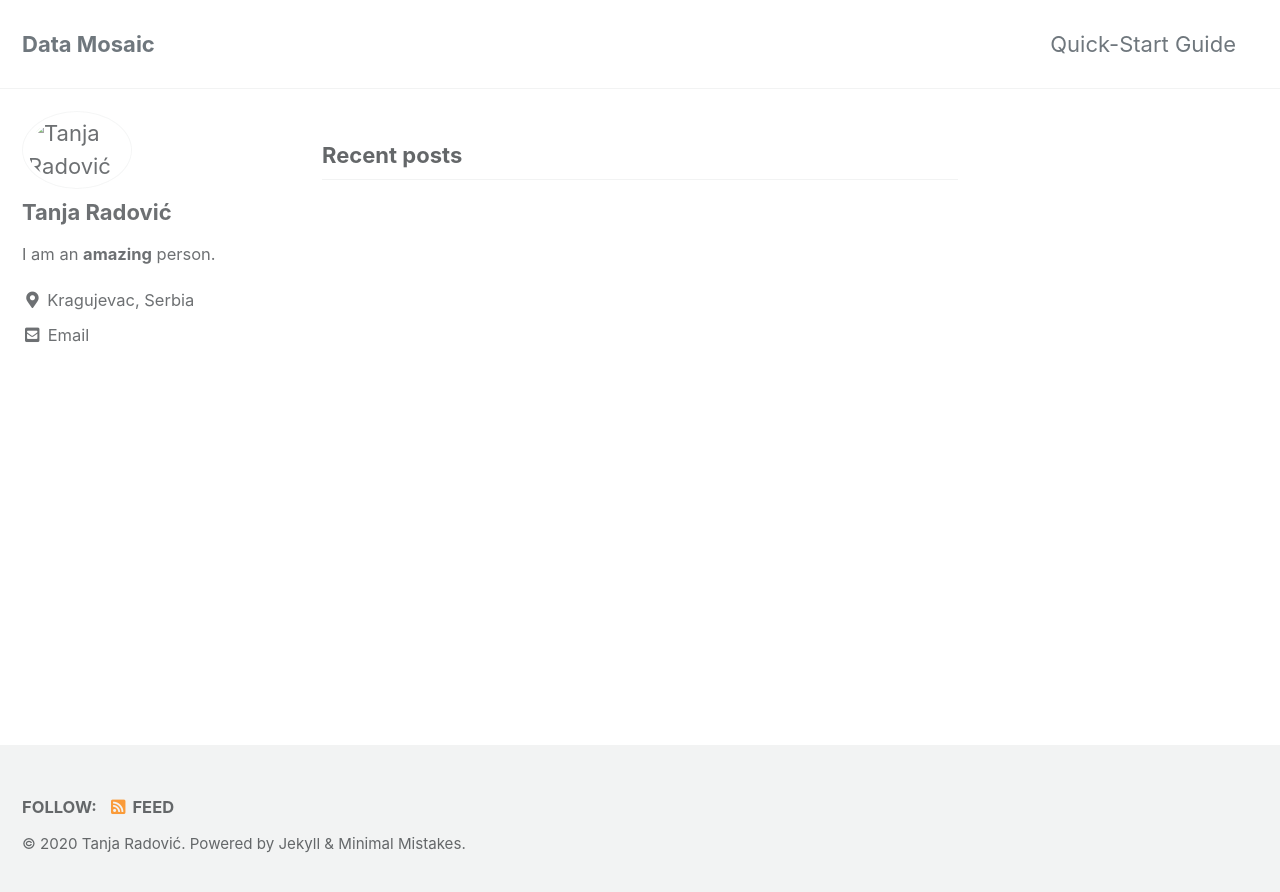
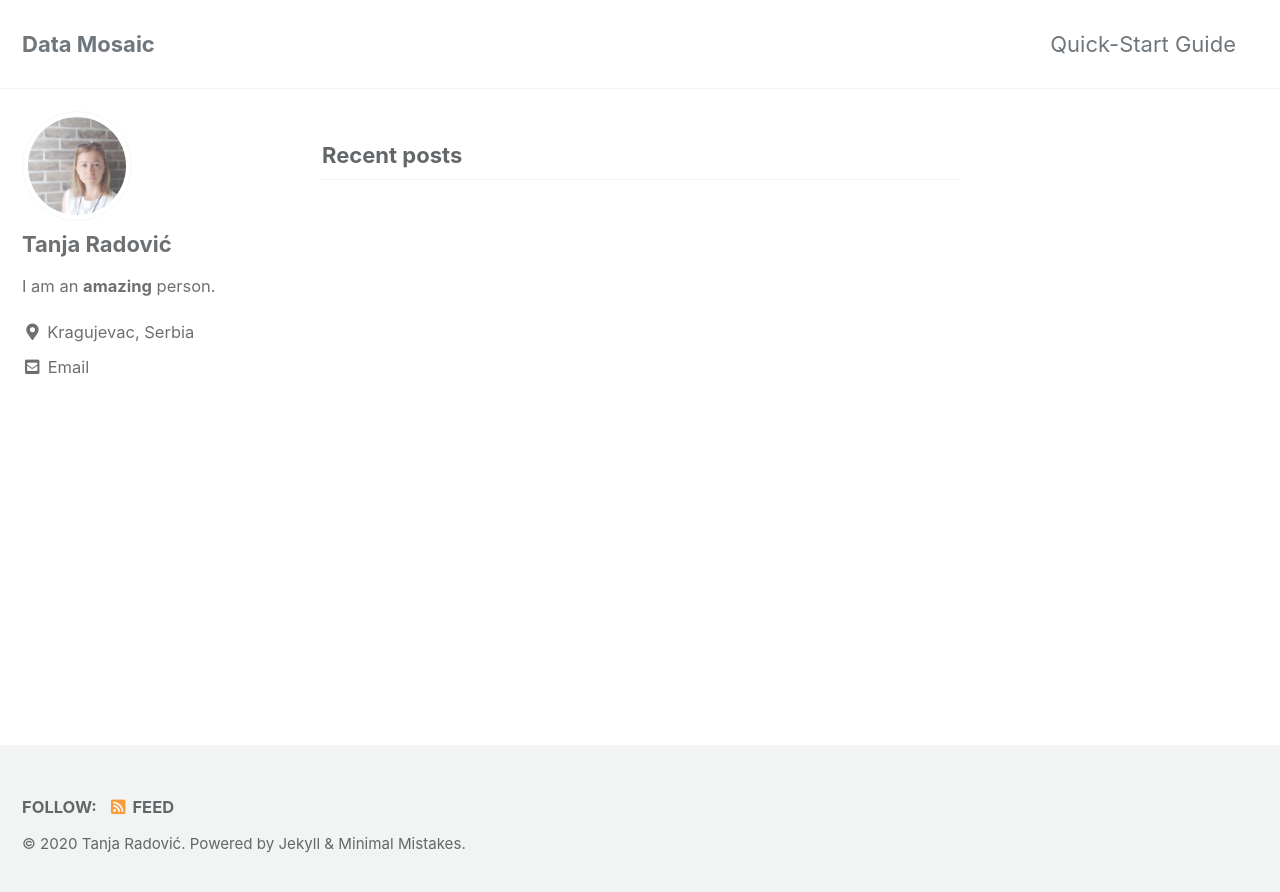
Before and after one commit to tradovic/blog, a Jekyll site: the page built from index.html, in a window 1280 px wide. Shown: the top 892 px of the page. Built offline with Jekyll 4.4.1, drawn with Linux system fonts in a browser that asks for light colours; cached includes are drawn as plain includes; the list of posts is cut into pages by our own code.

Commit message:
add bio-photo

```diff
--- a/_config.yml
+++ b/_config.yml
@@ -94,7 +94,7 @@
 # Site Author
 author:
   name             : "Tanja Radović"
-  avatar           : "/assets/images/bio-photo.jpg" # path of avatar image, e.g. "/assets/images/bio-photo.jpg"
+  avatar           : "/assets/images/tanja-radovic.jpeg" # path of avatar image, e.g. "/assets/images/bio-photo.jpg"
   bio              : "I am an **amazing** person."
   location         : "Kragujevac, Serbia"
   email            :
```
Also changed, not shown: assets/images/tanja-radovic.jpeg (added).
